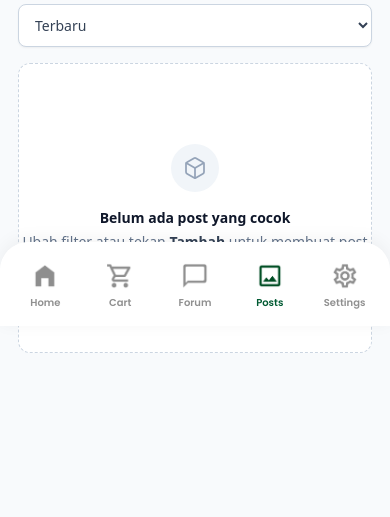
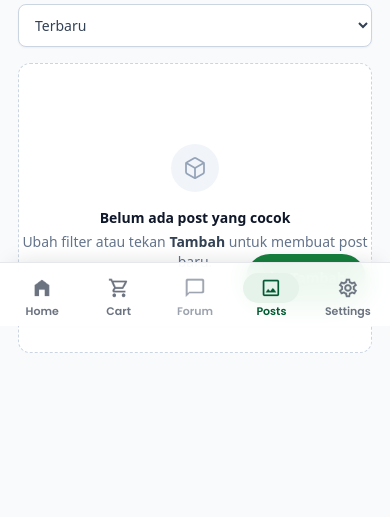
Before and after one commit to Kel-2-PBP-C/RePair, a Django app: page /posts/ in a window 390 px wide. Shown: the part 518-1035 px from the top of the page. Run offline with Django 5.2, Linux system fonts and the light colour scheme; the visitor is signed in with stand-in values (Sample User, id 1); data that the repository does not hold is empty.

Commit message:
refactor(shared-navbar): change navbar UI

```diff
--- a/static/css/navbar.css
+++ b/static/css/navbar.css
@@ -1,6 +1,25 @@
+/* ==========================================================================
+   RePair navbar
+   - Desktop / tablet (>= 768px): fixed top bar, brand left, menu right.
+   - Mobile (< 768px): fixed bottom tab bar (the brand is provided by the page).
+   Icons are alpha PNGs recoloured with a CSS mask, so they follow the text colour
+   and automatically get hover / active / disabled / high-contrast states.
+   ========================================================================== */
+
 :root {
-    --navbar-height: 96px;
-    --navbar-bottom-height: 84px;
+    --navbar-height: 68px;
+    --navbar-bottom-height: 64px;
+
+    --nav-surface: rgb(255 255 255 / 92%);
+    --nav-line: #E5E7EB;
+    --nav-ink: #4B5563;
+    --nav-ink-strong: #111827;
+    --nav-muted: #9CA3AF;
+    --nav-accent: #005A32;
+    --nav-accent-soft: #E6F3EB;
+    --nav-hover: #F3F4F6;
+    --nav-pressed: #E5E7EB;
+    --nav-focus: #238B45;
 }
 
 body.has-responsive-navbar {
@@ -15,16 +34,35 @@ body.has-responsive-navbar > main { flex: 1; }
 body.has-responsive-navbar .page-main { min-height: 0; }
 body.has-responsive-navbar .skip-link { position: fixed; z-index: 120; }
 
+/* ---------- Bar ---------- */
 .repair-navbar {
     position: fixed;
     z-index: 100;
     inset: 0 0 auto;
     height: var(--navbar-height);
-    background-color: #41AB5D;
-    background-image: url('../img/Group%2046.png');
-    background-size: cover;
-    background-position: center 70%;
-    box-shadow: 0 2px 10px rgb(0 90 50 / 8%);
+    background: var(--nav-surface);
+    border-bottom: 1px solid var(--nav-line);
+    -webkit-backdrop-filter: saturate(180%) blur(14px);
+    backdrop-filter: saturate(180%) blur(14px);
+}
+
+@supports not ((backdrop-filter: blur(1px)) or (-webkit-backdrop-filter: blur(1px))) {
+    .repair-navbar { background: #FFFFFF; }
+}
+
+/* Progressive enhancement: the bar gains a soft shadow once the page scrolls. */
+@supports (animation-timeline: scroll()) {
+    @media (prefers-reduced-motion: no-preference) {
+        .repair-navbar {
+            animation: repair-navbar-elevate linear both;
+            animation-timeline: scroll(root block);
+            animation-range: 0 48px;
+        }
+        @keyframes repair-navbar-elevate {
+            from { box-shadow: 0 0 0 rgb(17 24 39 / 0%); }
+            to { box-shadow: 0 8px 24px -12px rgb(17 24 39 / 22%); }
+        }
+    }
 }
 
 .repair-navbar-inner {
@@ -32,59 +70,95 @@ body.has-responsive-navbar .skip-link { position: fixed; z-index: 120; }
     align-items: center;
     justify-content: space-between;
     gap: 24px;
-    width: min(1440px, 100%);
+    width: min(1280px, 100%);
     height: 100%;
     margin-inline: auto;
-    padding-inline: clamp(20px, 3vw, 48px);
+    padding-inline: clamp(16px, 3vw, 40px);
 }
 
-.repair-navbar-brand { display: block; flex: 0 0 auto; width: clamp(160px, 17vw, 220px); }
+/* ---------- Brand ---------- */
+.repair-navbar-brand {
+    display: block;
+    flex: 0 0 auto;
+    width: clamp(112px, 11vw, 136px);
+    border-radius: 8px;
+}
 .repair-navbar-brand img { display: block; width: 100%; height: auto; }
+a.repair-navbar-brand:focus-visible { outline: 2px solid var(--nav-focus); outline-offset: 4px; }
+
+/* ---------- Menu ---------- */
 .repair-navbar-menu {
-    display: grid;
-    grid-template-columns: repeat(5, minmax(0, 1fr));
-    align-items: stretch;
-    flex: 0 1 800px;
+    display: flex;
+    align-items: center;
+    justify-content: flex-end;
+    gap: 4px;
     min-width: 0;
     height: 100%;
 }
 
 .repair-navbar-link {
-    display: flex;
-    flex-direction: column;
-    justify-content: center;
+    position: relative;
+    display: inline-flex;
     align-items: center;
-    gap: 5px;
+    gap: 8px;
     min-width: 0;
-    padding: 8px 4px;
-    border: 0;
-    border-radius: 0;
-    color: #005A32;
-    font-family: 'Poppins', 'Segoe UI', Arial, sans-serif;
-    font-size: clamp(12px, 1.1vw, 15px);
+    height: 40px;
+    padding: 0 14px;
+    border-radius: 10px;
+    color: var(--nav-ink);
+    font-family: 'Poppins', 'Plus Jakarta Sans', 'Segoe UI', Arial, sans-serif;
+    font-size: 14px;
     font-weight: 600;
-    line-height: 1.3;
-    text-align: center;
+    line-height: 1;
     text-decoration: none;
     white-space: nowrap;
+    -webkit-tap-highlight-color: transparent;
 }
+
+@media (prefers-reduced-motion: no-preference) {
+    .repair-navbar-link,
+    .repair-navbar-icon-box { transition: background-color 0.15s ease, color 0.15s ease; }
+}
+
+.repair-navbar-icon-box { display: grid; flex: 0 0 auto; place-items: center; }
 
 .repair-navbar-icon {
     display: block;
-    flex: 0 0 auto;
-    width: clamp(32px, 3vw, 42px);
-    height: clamp(32px, 3vw, 42px);
-    object-fit: contain;
-    filter: brightness(0) saturate(100%) invert(23%) sepia(38%) saturate(1500%) hue-rotate(108deg) brightness(88%) contrast(104%);
+    width: 20px;
+    height: 20px;
+    background-color: currentColor;
+    -webkit-mask: var(--icon) center / contain no-repeat;
+    mask: var(--icon) center / contain no-repeat;
 }
 
 .repair-navbar-label { display: block; }
-.repair-navbar-link[aria-current='page'] { color: #FFFFFF; }
-.repair-navbar-link[aria-current='page'] .repair-navbar-icon { filter: brightness(0) invert(1); }
-a.repair-navbar-link:hover { background: rgb(255 255 255 / 14%); }
-.repair-navbar-link:focus-visible { outline: 3px solid #FFFFFF; outline-offset: -5px; }
-.repair-navbar-disabled { cursor: default; }
 
+@media (hover: hover) {
+    a.repair-navbar-link:hover { background: var(--nav-hover); color: var(--nav-ink-strong); }
+}
+a.repair-navbar-link:active { background: var(--nav-pressed); }
+
+.repair-navbar-link:focus-visible { outline: 2px solid var(--nav-focus); outline-offset: 2px; }
+
+/* Current page: tinted pill + accent line on the bar's lower edge. */
+.repair-navbar-link[aria-current='page'],
+a.repair-navbar-link[aria-current='page']:hover {
+    background: var(--nav-accent-soft);
+    color: var(--nav-accent);
+}
+.repair-navbar-link[aria-current='page']::after {
+    content: '';
+    position: absolute;
+    inset: auto 14px calc((var(--navbar-height) - 40px) / -2 - 1px);
+    height: 3px;
+    border-radius: 3px 3px 0 0;
+    background: var(--nav-accent);
+}
+
+/* Pages that are not available yet. */
+.repair-navbar-disabled { color: var(--nav-muted); cursor: not-allowed; }
+
+/* ---------- Mobile: bottom tab bar ---------- */
 @media (max-width: 767px) {
     body.has-responsive-navbar {
         padding-top: 0;
@@ -95,20 +169,64 @@ a.repair-navbar-link:hover { background: rgb(255 255 255 / 14%); }
         inset: auto 0 0;
         height: calc(var(--navbar-bottom-height) + env(safe-area-inset-bottom, 0px));
         padding-bottom: env(safe-area-inset-bottom, 0px);
-        border-radius: 28px 28px 0 0;
-        background: #FFFFFF;
-        box-shadow: 0 -3px 18px rgb(0 0 0 / 5%);
+        border-top: 1px solid var(--nav-line);
+        border-bottom: 0;
+        box-shadow: 0 -8px 24px -14px rgb(17 24 39 / 22%);
+        animation: none;
     }
 
-    .repair-navbar-inner { display: block; padding-inline: 8px; }
+    .repair-navbar-inner { display: block; padding-inline: 4px; }
     .repair-navbar-brand { display: none; }
-    .repair-navbar-menu { width: 100%; height: 100%; }
-    .repair-navbar-link { gap: 6px; padding: 10px 2px 8px; color: #909090; font-size: 10px; }
-    .repair-navbar-icon { width: 28px; height: 28px; filter: none; }
-    .repair-navbar-link[aria-current='page'] { color: #005A32; }
-    .repair-navbar-link[aria-current='page'] .repair-navbar-icon {
-        filter: brightness(0) saturate(100%) invert(23%) sepia(38%) saturate(1500%) hue-rotate(108deg) brightness(88%) contrast(104%);
+
+    .repair-navbar-menu {
+        display: grid;
+        grid-template-columns: repeat(5, minmax(0, 1fr));
+        gap: 0;
+        width: 100%;
     }
-    a.repair-navbar-link:hover { background: #f1f6f2; border-radius: 8px; }
-    .repair-navbar-link:focus-visible { outline-color: #005A32; }
+
+    .repair-navbar-link,
+    .repair-navbar-link[aria-current='page'],
+    a.repair-navbar-link:hover,
+    a.repair-navbar-link:active,
+    a.repair-navbar-link[aria-current='page']:hover {
+        flex-direction: column;
+        justify-content: center;
+        gap: 2px;
+        height: 100%;
+        padding: 6px 2px 4px;
+        border-radius: 12px;
+        background: transparent;
+        font-size: 11px;
+        line-height: 1.2;
+    }
+
+    .repair-navbar-link { color: #6B7280; }
+    .repair-navbar-link[aria-current='page']::after { display: none; }
+
+    /* The icon sits in a pill that fills for the current page and on press. */
+    .repair-navbar-icon-box { width: 56px; height: 30px; border-radius: 15px; }
+    .repair-navbar-icon { width: 22px; height: 22px; }
+
+    .repair-navbar-link[aria-current='page'] { color: var(--nav-accent); }
+    .repair-navbar-link[aria-current='page'] .repair-navbar-icon-box { background: var(--nav-accent-soft); }
+    a.repair-navbar-link:active .repair-navbar-icon-box { background: var(--nav-pressed); }
+    .repair-navbar-disabled { color: var(--nav-muted); }
+
+    .repair-navbar-link:focus-visible { outline-offset: -3px; }
 }
+
+/* ---------- Windows high-contrast / forced colours ---------- */
+@media (forced-colors: active) {
+    .repair-navbar { border-color: CanvasText; }
+    .repair-navbar-icon { forced-color-adjust: none; background-color: CanvasText; }
+    .repair-navbar-disabled .repair-navbar-icon { background-color: GrayText; }
+    .repair-navbar-link[aria-current='page'] { outline: 2px solid Highlight; outline-offset: -2px; }
+    .repair-navbar-link[aria-current='page']::after { forced-color-adjust: none; background: Highlight; }
+    .repair-navbar-disabled { color: GrayText; }
+}
+
+@media print {
+    .repair-navbar { display: none; }
+    body.has-responsive-navbar { padding: 0; }
+}
--- a/templates/components/navbar.html
+++ b/templates/components/navbar.html
@@ -12,12 +12,12 @@
             {% for item in navigation.items %}
                 {% if item.url %}
                 <a class="repair-navbar-link" href="{{ item.url }}"{% if item.active %} aria-current="page"{% endif %}>
-                    <img class="repair-navbar-icon" src="{% static item.icon %}" width="64" height="64" alt="" aria-hidden="true">
+                    <span class="repair-navbar-icon-box" aria-hidden="true"><span class="repair-navbar-icon" style="--icon: url('{% static item.icon %}')"></span></span>
                     <span class="repair-navbar-label">{{ item.label }}</span>
                 </a>
                 {% else %}
                 <span class="repair-navbar-link repair-navbar-disabled" role="link" aria-disabled="true" title="Halaman ini sedang disiapkan">
-                    <img class="repair-navbar-icon" src="{% static item.icon %}" width="64" height="64" alt="" aria-hidden="true">
+                    <span class="repair-navbar-icon-box" aria-hidden="true"><span class="repair-navbar-icon" style="--icon: url('{% static item.icon %}')"></span></span>
                     <span class="repair-navbar-label">{{ item.label }}</span>
                 </span>
                 {% endif %}
```
